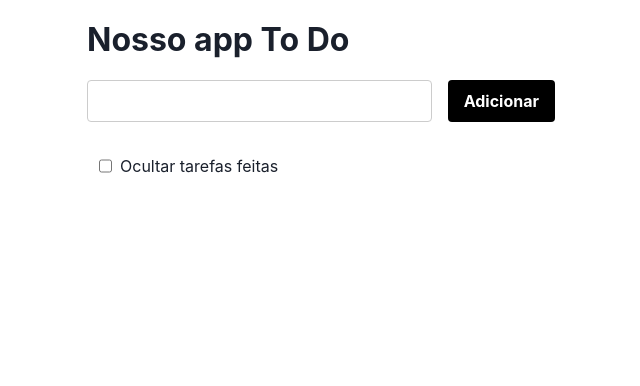
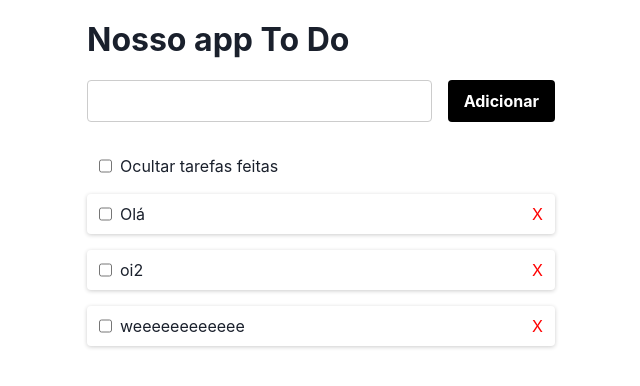
Before and after one commit to lorenecarniel/todo-react, a React (Vite) app: page / in a window 1280 px wide. Shown: the top 386 px of the page, without its empty margins (319-959 px from the left). Built offline with nearby package versions, Linux system fonts and the light colour scheme; data requests are answered from the project's data file.

Commit message:
Resolucao parte 1

```diff
--- a/db.json
+++ b/db.json
@@ -1,18 +1,18 @@
 {
   "todos": [
     {
-      "id": 0.8305940746359024,
-      "content": "Todo 1",
+      "id": 423,
+      "content": "Olá",
       "completed": false
     },
     {
-      "id": 0.7903821912875875,
-      "content": "Todo 2",
+      "id": 0.7427324689845622,
+      "content": "oi2",
       "completed": false
     },
     {
-      "id": 0.2677228872178108,
-      "content": "Todo 3",
+      "id": 0.1957165880198357,
+      "content": "weeeeeeeeeeee",
       "completed": false
     }
   ]
--- a/src/App.jsx
+++ b/src/App.jsx
@@ -4,14 +4,17 @@ import { Todo } from './components/todo';
 import { TodoForm } from './components/todo-form';
 import { TodoFilter } from './components/todo-filter';
 
-const BASE_URL = 'http://localhost:3000/todos';
+const BASE_URL = 'http://localhost:3333/todos';
 
 export function App() {
   const [todos, setTodos] = useState([]);
   const [filter, setFilter] = useState(false);
 
   useEffect(() => {
-    // TODO: fetch todos from the server
+    axios.get(BASE_URL)
+    .then(function (response){
+      setTodos(response.data);
+    })
   }, []);
 
   async function onCreateTodo(text) {
@@ -20,11 +23,15 @@ export function App() {
       content: text,
       completed: false,
     };
-    // TODO: create a new todo and add it to the list
+    axios.post(BASE_URL, newTodo)
+      .then(function (response){
+        setTodos([...todos, response.data]);
+      })
   }
 
   async function onDeleteTodo(id) {
-    // TODO: delete the todo from the server and remove it from the list
+     await axios.delete(BASE_URL+ "/" + id);
+     setTodos(todos.filter(todo => todo.id !== id));
   }
 
   async function onToggleTodo(id, value) {
@@ -45,12 +52,12 @@ export function App() {
     <div className="container">
       <h1>Nosso app To Do</h1>
 
-      <TodoForm onCreateTodo={onCreateTodo} />
+      <TodoForm onCreate={onCreateTodo} />
 
       <TodoFilter isChecked={filter} onToggle={onToggleFilter} />
 
       <ul className="todo-list">
-        {filteredTodos.map(todo => (
+        {todos.map(todo => (
           <Todo
             key={todo.id}
             todo={todo}
--- a/src/components/todo-form.jsx
+++ b/src/components/todo-form.jsx
@@ -3,12 +3,14 @@ import { useState } from 'react';
 export function TodoForm({ onCreate }) {
   const [text, setText] = useState('');
 
-  async function onSubmit() {
-    // TODO: call onCreate with newTodo and reset newTodo
+  async function onSubmit(e) {
+    e.preventDefault();
+    onCreate(text);
+    setText("");
   }
 
   function onTextChange(event) {
-    // TODO: update the text state
+    setText(event.target.value);
   }
 
   return (
--- a/src/components/todo.jsx
+++ b/src/components/todo.jsx
@@ -1,6 +1,6 @@
 export function Todo({ todo, onDelete, onToggle }) {
   function onDeleteClick() {
-    // TODO: call onDelete with todo.id
+    onDelete(todo.id);
   }
 
   function onToggleClick() {
```
